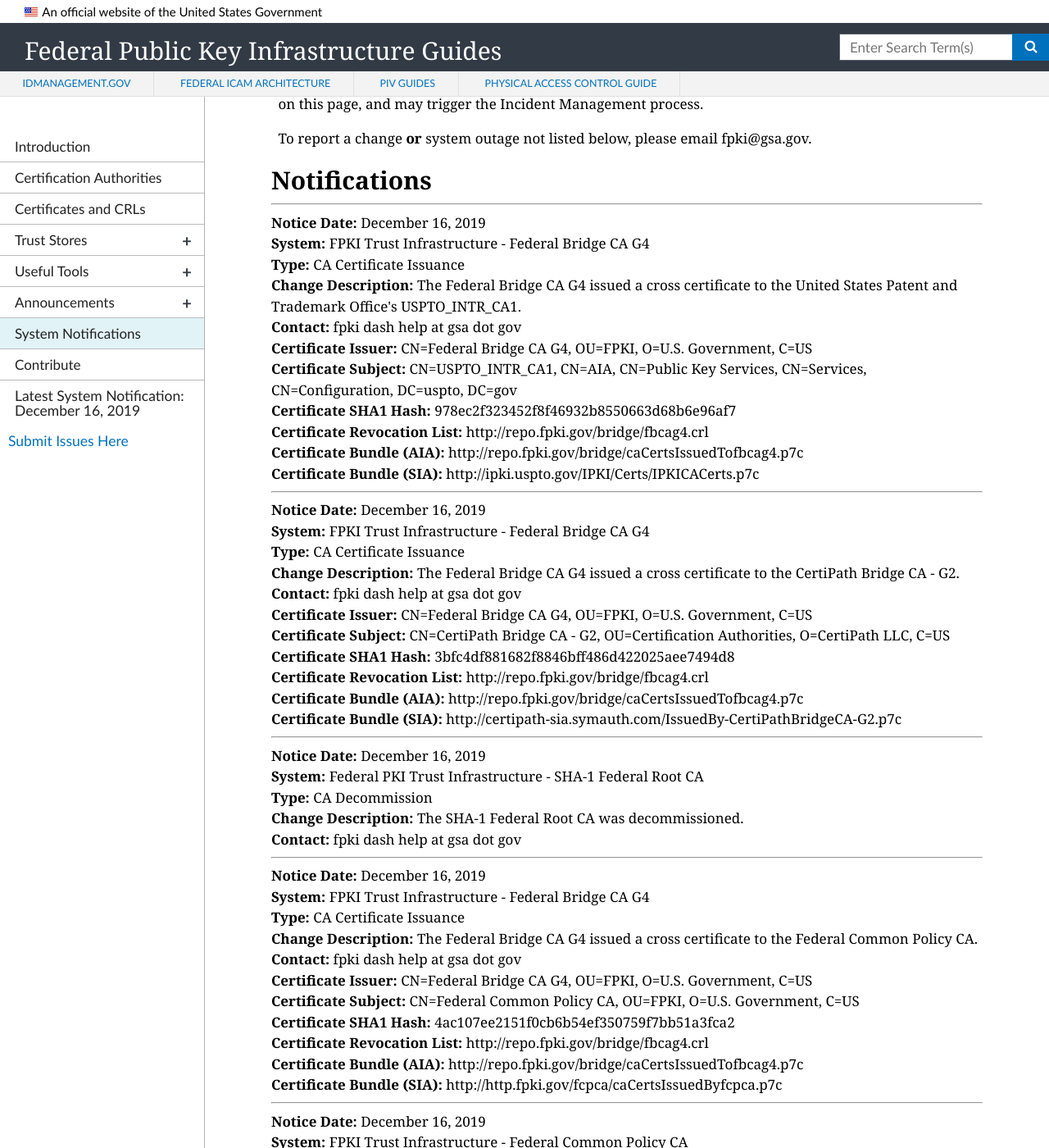
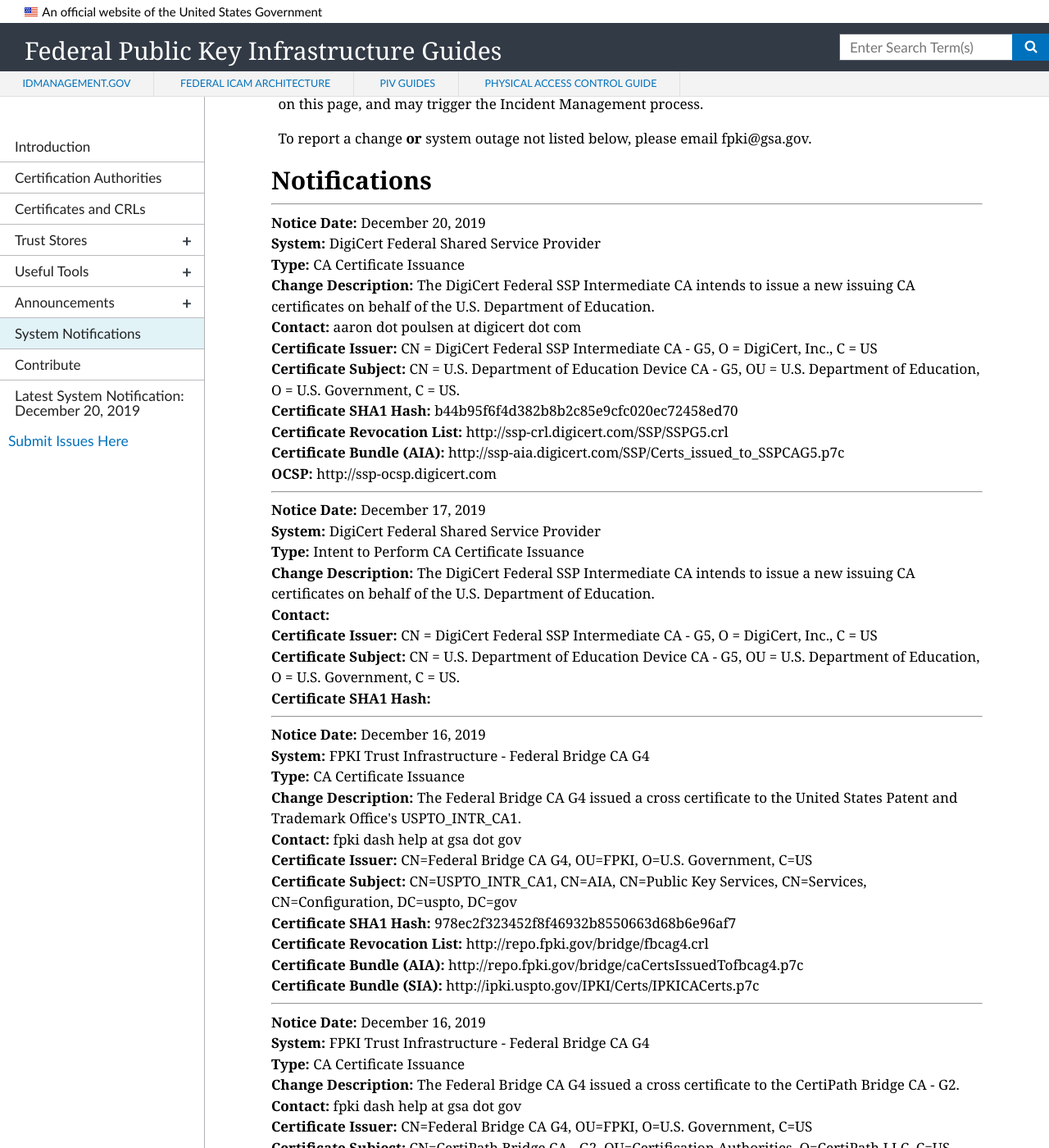
Before and after one commit to GSA/fpki-guides, a Jekyll site: the page built from pages/fpki_notifications.md, in a window 1280 px wide and 1400 px high, scrolled down 672 px. Shown: the whole window at 82% size. Built offline with Jekyll 4.4.1, drawn with Linux system fonts in a browser that asks for light colours; nearby versions of some CDN libraries.

Commit message:
Update notifications.yml
Updating notifications to include details on the new Education Device CA issued by Digicert.

```diff
--- a/_data/notifications.yml
+++ b/_data/notifications.yml
@@ -1597,6 +1597,34 @@
   sia_uri: http://ipki.uspto.gov/IPKI/Certs/IPKICACerts.p7c
   ocsp_uri:
 
+- notice_date: December 17, 2019
+  change_type: Intent to Perform CA Certificate Issuance
+  start_datetime:
+  system: DigiCert Federal Shared Service Provider
+  change_description: The DigiCert Federal SSP Intermediate CA intends to issue a new issuing CA certificates on behalf of the U.S. Department of Education.
+  ca_certificate_hash:
+  ca_certificate_issuer: CN = DigiCert Federal SSP Intermediate CA - G5, O = DigiCert, Inc., C = US
+  ca_certificate_subject: CN = U.S. Department of Education Device CA - G5, OU = U.S. Department of Education, O = U.S. Government, C = US.
+  cdp_uri:
+  aia_uri:
+  sia_uri:
+  ocsp_uri:
+
+- notice_date: December 20, 2019
+  change_type: CA Certificate Issuance
+  start_datetime: December 18, 2019
+  end_datetime: December 12, 2028
+  system: DigiCert Federal Shared Service Provider
+  change_description: The DigiCert Federal SSP Intermediate CA intends to issue a new issuing CA certificates on behalf of the U.S. Department of Education.
+  contact: aaron dot poulsen at digicert dot com
+  ca_certificate_hash: b44b95f6f4d382b8b2c85e9cfc020ec72458ed70
+  ca_certificate_issuer: CN = DigiCert Federal SSP Intermediate CA - G5, O = DigiCert, Inc., C = US
+  ca_certificate_subject: CN = U.S. Department of Education Device CA - G5, OU = U.S. Department of Education, O = U.S. Government, C = US.
+  cdp_uri:  http://ssp-crl.digicert.com/SSP/SSPG5.crl
+  aia_uri:  http://ssp-aia.digicert.com/SSP/Certs_issued_to_SSPCAG5.p7c
+  sia_uri:
+  ocsp_uri:  http://ssp-ocsp.digicert.com
+
 #- notice_date:
 #  change_type: CA Certificate Issuance
 #  start_datetime:
```
